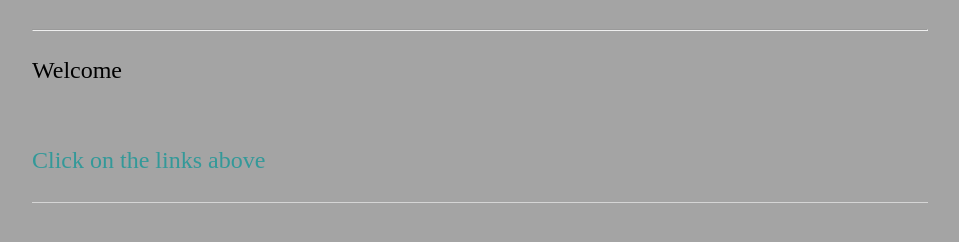
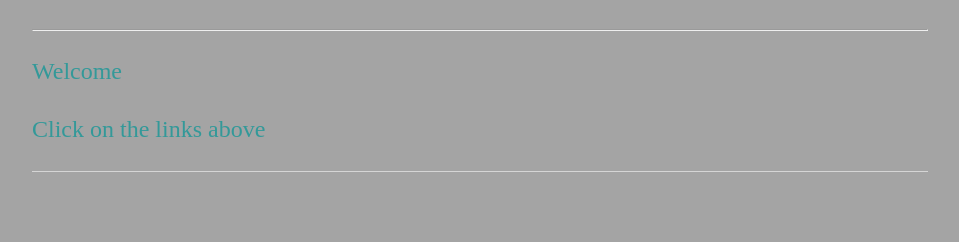
Before and after one commit to JamieFord/JamieFord.github.io, a plain HTML site: page index.html in a window 1280 px wide. Shown: the part 168-410 px from the top of the page, without its empty margins (160-1119 px from the left). Drawn offline with Linux system fonts and the light colour scheme.

Commit message:
Update index.html

```diff
--- a/index.html
+++ b/index.html
@@ -18,9 +18,9 @@
     		<div class="blurb">
         		<h1>James (Jamie) Scott Ford</h1>
 			<hr>
-		<br>
-			<font size="+2">Welcome</font>
-			<br><br><br>
+		<p>
+			<font size="+2">Welcome</font></p>
+
 			<p>Click on the links above</p>
 
 
```
